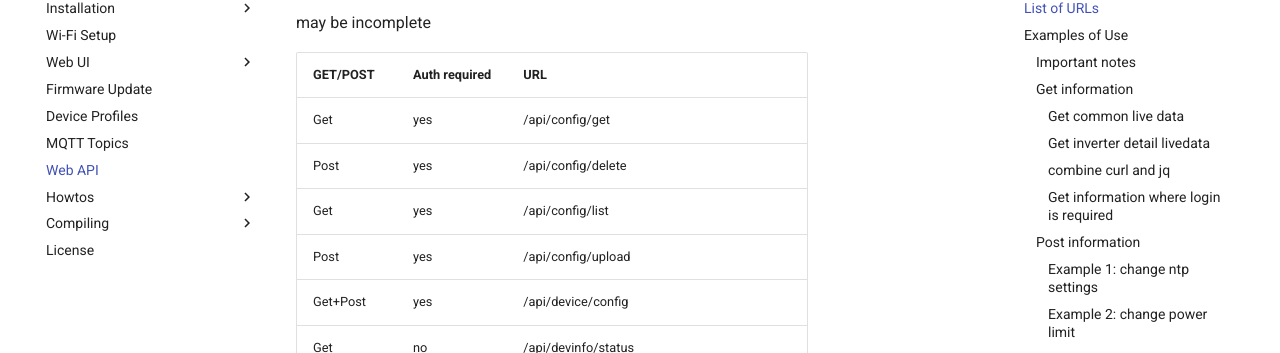
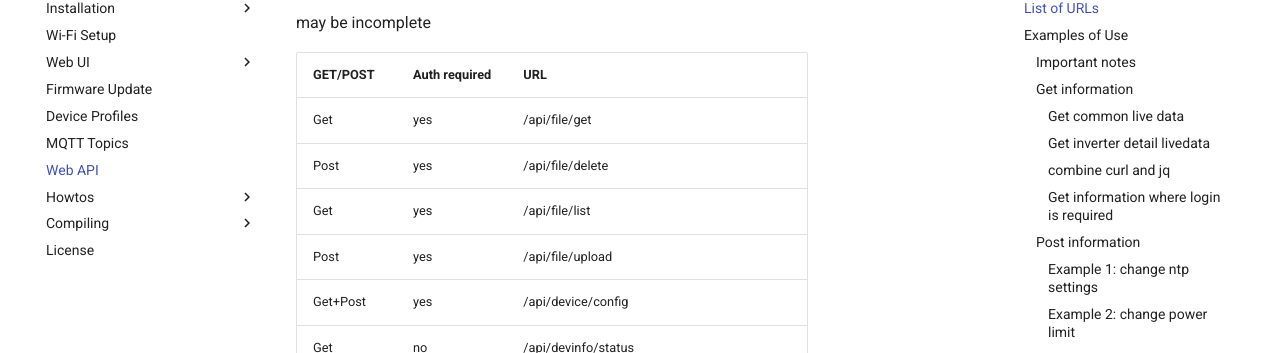
Before and after one commit to tbnobody/OpenDTU-docs, an MkDocs documentation site: the page built from docs/firmware/web_api.md, in a window 1280 px wide and 900 px high, scrolled down 310 px. Shown: the part 148-501 px from the top of the window. Built offline with MkDocs 1.6.1 and Material for MkDocs 9.7.7, drawn with Linux system fonts in a browser that asks for light colours; comment, search, counter and statistics services are not loaded.

Commit message:
Rename config api endpoints to file

```diff
--- a/docs/firmware/web_api.md
+++ b/docs/firmware/web_api.md
@@ -11,10 +11,10 @@ may be incomplete
 
 | GET/POST | Auth required | URL |
 | -------- | --- | -- |
-| Get      | yes | /api/config/get |
-| Post     | yes | /api/config/delete |
-| Get      | yes | /api/config/list |
-| Post     | yes | /api/config/upload |
+| Get      | yes | /api/file/get |
+| Post     | yes | /api/file/delete |
+| Get      | yes | /api/file/list |
+| Post     | yes | /api/file/upload |
 | Get+Post | yes | /api/device/config |
 | Get      | no  | /api/devinfo/status |
 | Get+Post | yes | /api/dtu/config |
```
